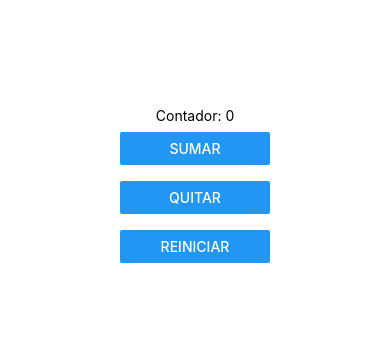
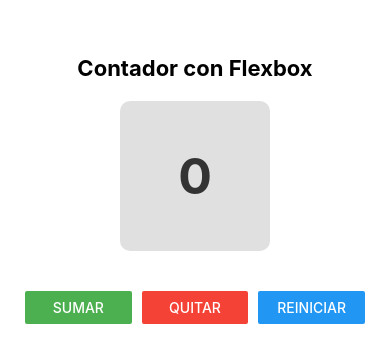
Before and after one commit to JorgeLuis250704/PAM213, a React Native app in the folder intro/: screen / in a window 390 px wide. Shown: the part 233-596 px from the top of the page. Built offline with nearby package versions, Linux system fonts and the light colour scheme.

Commit message:
Update App.js
Flex y styles

```diff
--- a/intro/App.js
+++ b/intro/App.js
@@ -9,18 +9,25 @@ export default function App() {
 
   return (
     <View style={styles.container}>
-      <Text>Contador: {count}</Text>
+      <Text style={styles.title}>Contador con Flexbox</Text>
 
-      <View style={styles.buttonContainer}>
-        <Button title="Sumar" onPress={() => setCount(count + 1)} />
+      <View style={styles.counterBox}>
+        <Text style={styles.counterText}>{count}</Text>
       </View>
 
-      <View style={styles.buttonContainer}>
-        <Button title="Quitar" onPress={() => setCount(count - 1)} />
-      </View>
+      {/* Contenedor de botones con flexDirection */}
+      <View style={styles.buttonsRow}>
+        <View style={styles.button}>
+          <Button title="Sumar" onPress={() => setCount(count + 1)} color="#4CAF50" />
+        </View>
 
-      <View style={styles.buttonContainer}>
-        <Button title="Reiniciar" onPress={() => setCount(0)} />
+        <View style={styles.button}>
+          <Button title="Quitar" onPress={() => setCount(count - 1)} color="#f44336" />
+        </View>
+
+        <View style={styles.button}>
+          <Button title="Reiniciar" onPress={() => setCount(0)} color="#2196F3" />
+        </View>
       </View>
 
       <StatusBar style="auto" />
@@ -31,13 +38,38 @@ export default function App() {
 //estilos
 const styles = StyleSheet.create({
   container: {
-    flex: 1,
+    flex: 1, // ocupa toda la pantalla
     backgroundColor: '#fff',
     alignItems: 'center',
-    justifyContent: 'center',
+    justifyContent: 'center', // centra el contenido verticalmente
+    padding: 20,
   },
-  buttonContainer: {
-    marginVertical: 8, // separa los botones
-    width: 150, // opcional, para que todos tengan el mismo ancho
+  title: {
+    fontSize: 22,
+    fontWeight: 'bold',
+    marginBottom: 20,
+  },
+  counterBox: {
+    width: 150,
+    height: 150,
+    backgroundColor: '#e0e0e0',
+    justifyContent: 'center', // centra verticalmente el número
+    alignItems: 'center', // centra horizontalmente el número
+    borderRadius: 10,
+    marginBottom: 40,
+  },
+  counterText: {
+    fontSize: 50,
+    fontWeight: 'bold',
+    color: '#333',
+  },
+  buttonsRow: {
+    flexDirection: 'row', // los botones estarán uno al lado del otro
+    justifyContent: 'space-around', // los separa uniformemente
+    width: '100%', // ocupa todo el ancho disponible
+  },
+  button: {
+    flex: 1,
+    marginHorizontal: 5, // espacio entre botones
   },
 });
```
